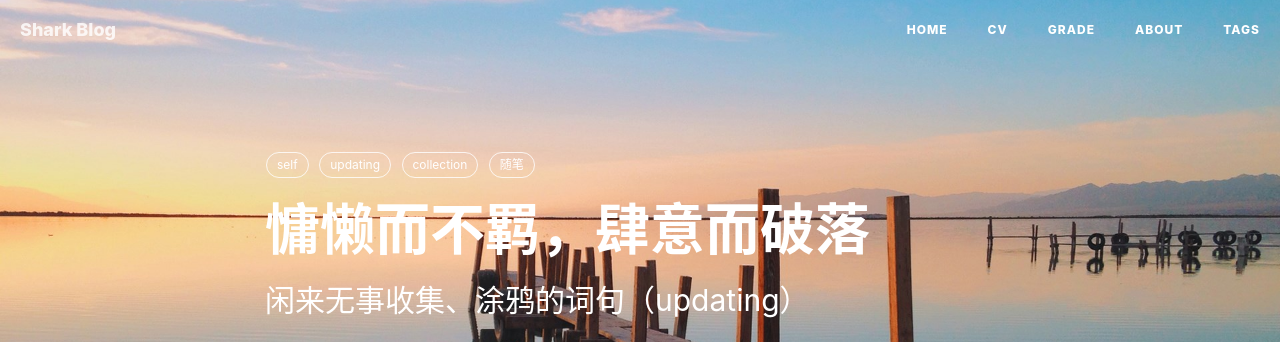
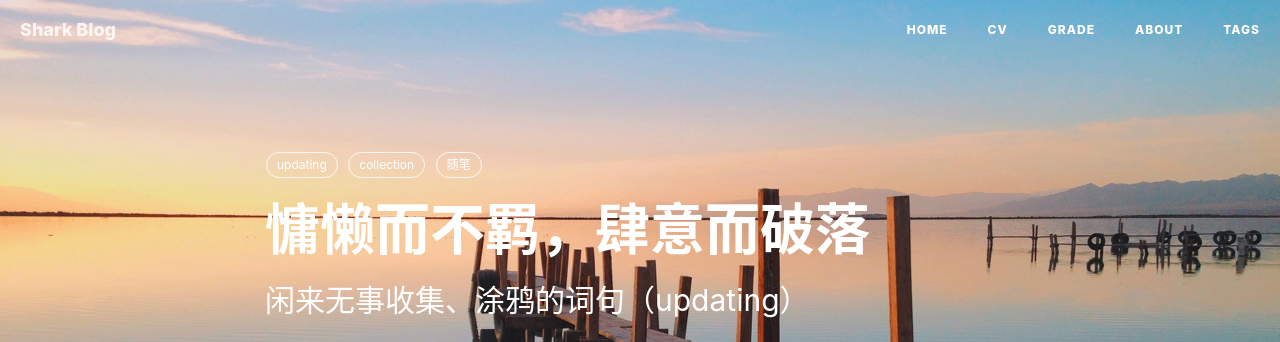
Before and after one commit to sharkjingyang/sharkjingyang.github.io, a Jekyll site: the page built from _posts/2019-11-19-孤单的人呀.md, in a window 1280 px wide. Shown: the top 342 px of the page. Built offline with Jekyll 4.4.1, drawn with Linux system fonts in a browser that asks for light colours; nearby versions of some CDN libraries; comment, search, counter and statistics services are not loaded.

Commit message:
Update 2019-11-19-孤单的人呀.md

```diff
--- a/_posts/2019-11-19-孤单的人呀.md
+++ b/_posts/2019-11-19-孤单的人呀.md
@@ -7,7 +7,6 @@ author:     Jing Yang
 header-img: img/scene5.jpg
 catalog: true
 tags:
-    - self
     - updating
     - collection
     - 随笔
```
